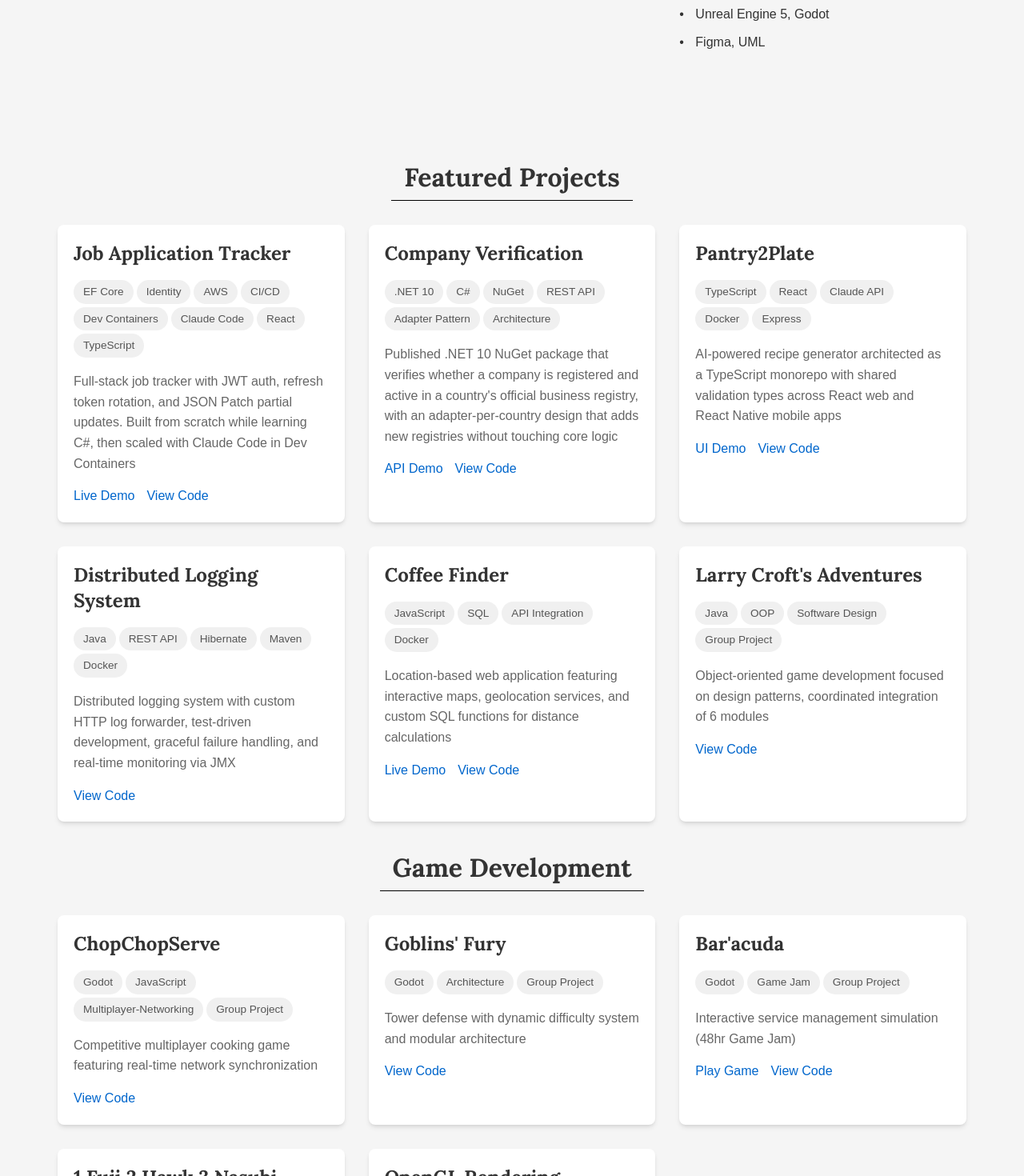
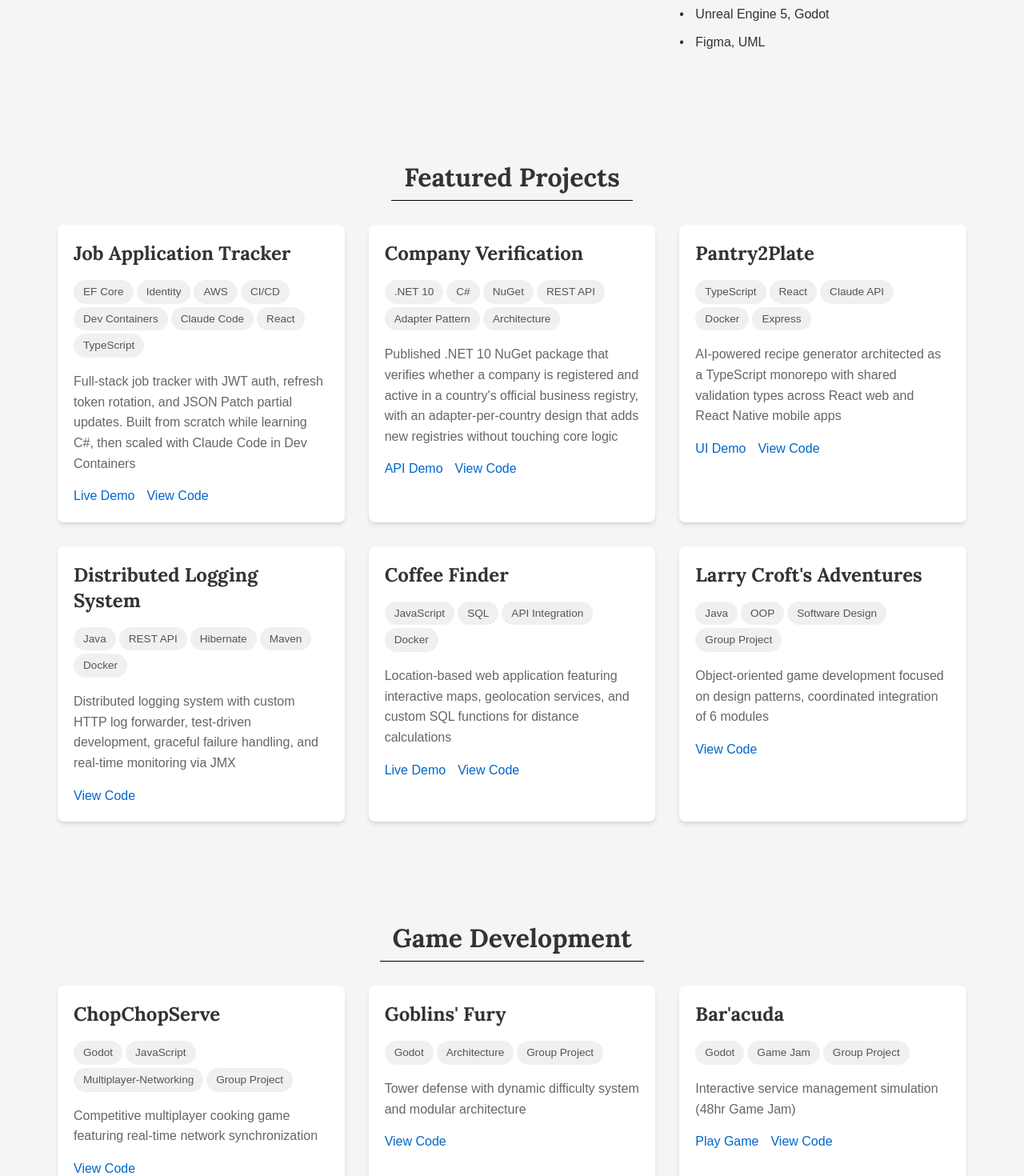
Before and after one commit to NagareNegishi/NagareNegishi.github.io, a React (Vite) app: page / in a window 1280 px wide. Shown: the part 1060-2530 px from the top of the page at 80% size. Built offline with nearby package versions, Linux system fonts and the light colour scheme.

Commit message:
use project section #26

```diff
--- a/src/App.jsx
+++ b/src/App.jsx
@@ -2,8 +2,9 @@ import About from './components/About.jsx'
 import Contact from './components/Contact.jsx'
 import Header from './components/Header.jsx'
 import Nav from './components/Nav.jsx'
-import Projects from './components/Projects.jsx'
+import ProjectSection from './components/ProjectSection.jsx'
 import Skills from './components/Skills.jsx'
+import { softwareProjects, gameProjects } from './data/projects.js'
 
 function App() {
   return (
@@ -13,7 +14,8 @@ function App() {
       <main>
         <About />
         <Skills />
-        <Projects />
+        <ProjectSection id="projects" title="Featured Projects" projects={softwareProjects} />
+        <ProjectSection id="game-dev" title="Game Development" projects={gameProjects} />
         <Contact />
       </main>
     </>
--- a/src/components/ProjectCard.jsx
+++ b/src/components/ProjectCard.jsx
@@ -3,6 +3,7 @@ function ProjectCard({ project }) {
         <div className="bg-white p-5 rounded-lg shadow-md">
             <h3 className="text-2xl mb-[15px]">{project.title}</h3>
             <div className="mt-2.5 mb-[15px]">
+                {/* index key is safe here, tags are static, never reordered */}
                 {project.tags.map((tag, index) => (
                     <span
                         className="inline-block bg-[#f0f0f0] text-[#555] py-1 px-3 my-0.5 mr-1 rounded-2xl text-[0.85em] font-medium"
@@ -14,6 +15,7 @@ function ProjectCard({ project }) {
             </div>
             <p className="mb-[15px] text-[#666]">{project.description}</p>
             <div className="flex gap-[15px]">
+                {/* links are optional per project */}
                 {project.links.demo && (
                     <a className="text-[#0066cc] no-underline hover:underline"
                         href={project.links.demo}>{project.links.demoLabel}</a>
```
